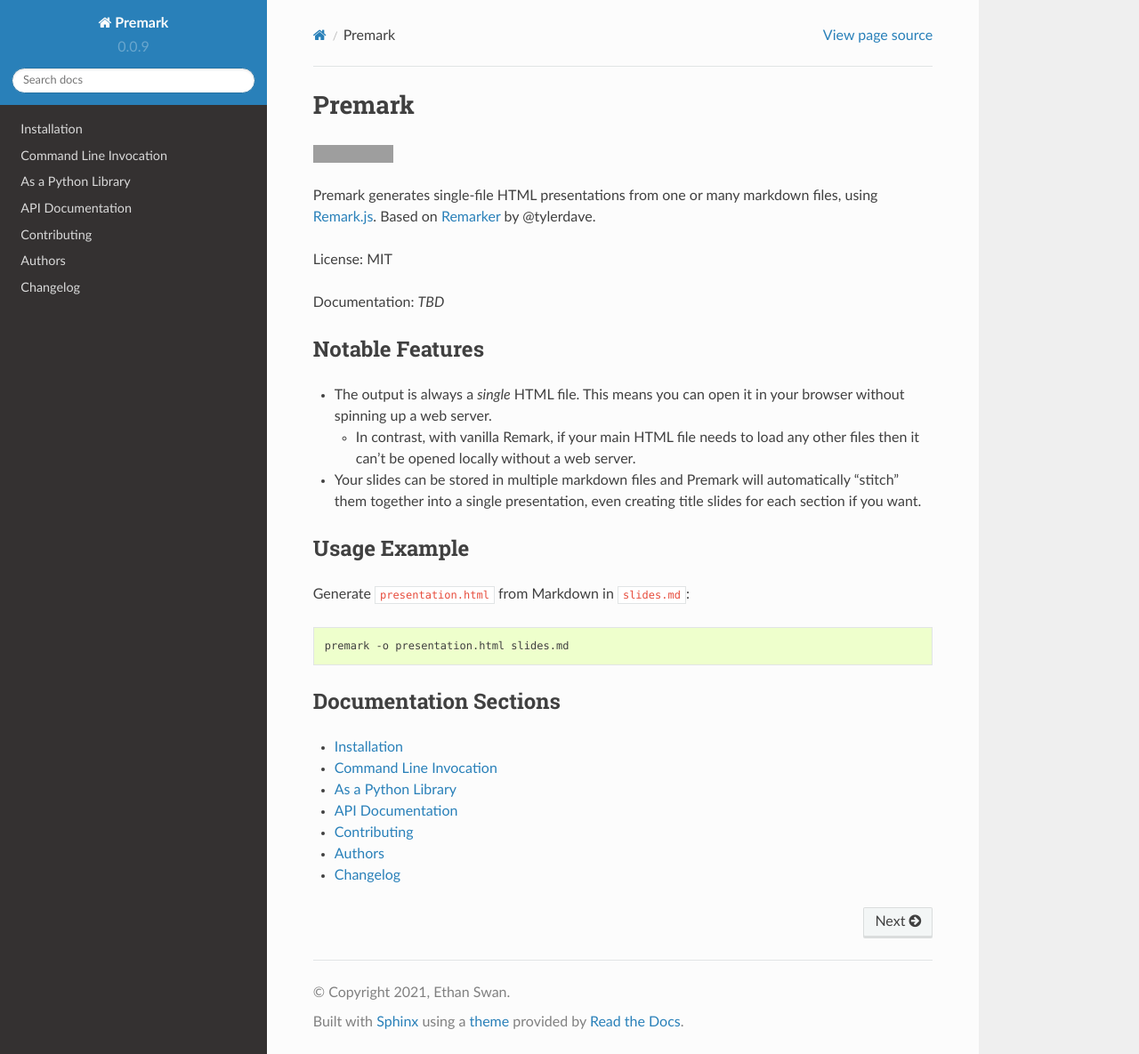
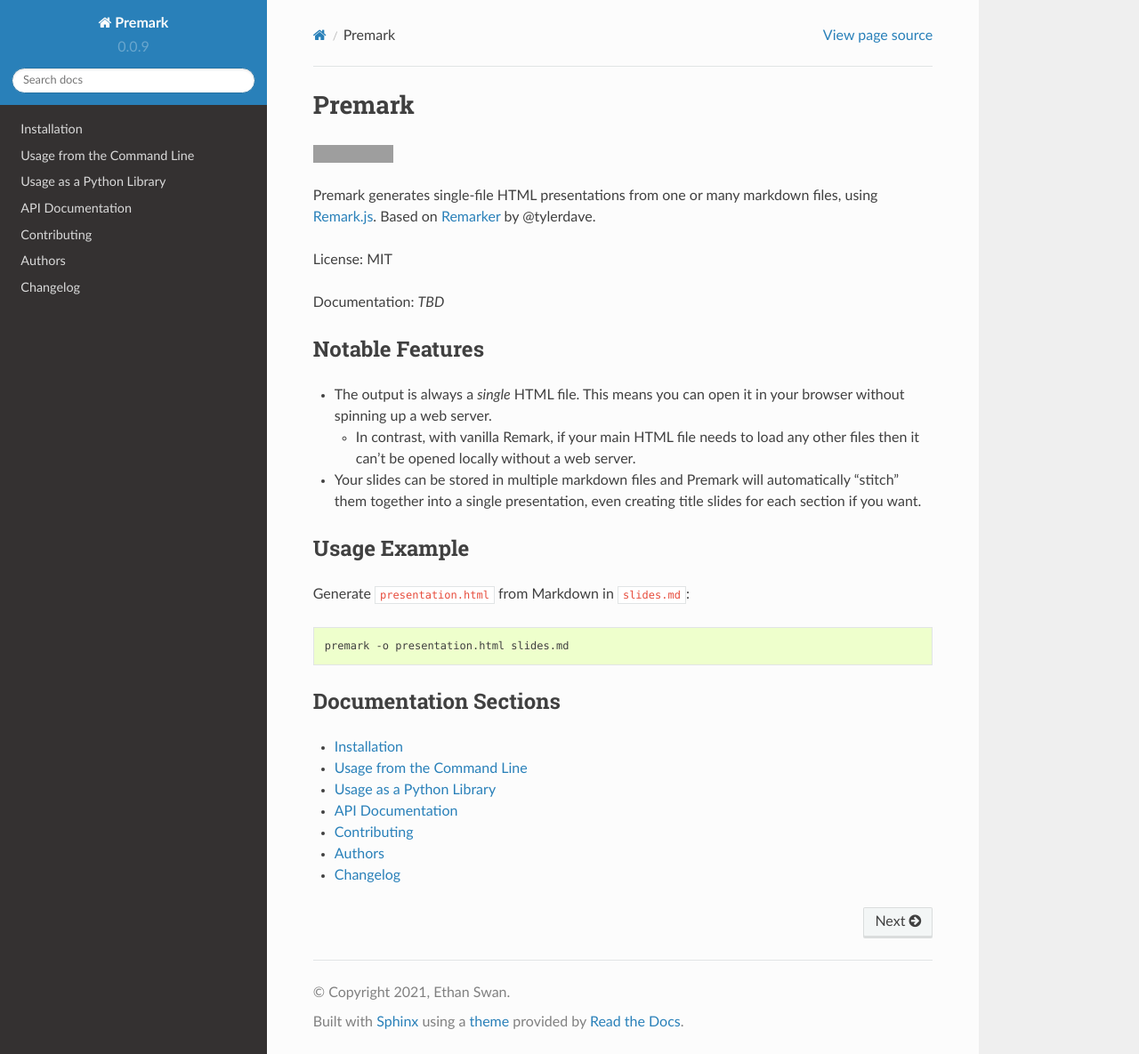
Before and after one commit to eswan18/premark, a Sphinx documentation site: the page built from docs/index.md, in a window 1280 px wide and 1185 px high. Shown: the whole window at 89% size. Built offline with Sphinx 7.4.7 and the Read the Docs theme 2.0.0, drawn with Linux system fonts in a browser that asks for light colours; grey boxes are pictures that could not be loaded.

Commit message:
Tweak link names in docs.

```diff
--- a/docs/index.md
+++ b/docs/index.md
@@ -7,8 +7,8 @@
 :maxdepth: 1
 
 installation
-Command Line Invocation <cli-usage>
-As a Python Library <library-usage>
+Usage from the Command Line <cli-usage>
+Usage as a Python Library <library-usage>
 API Documentation <api>
 contributing
 authors
```
